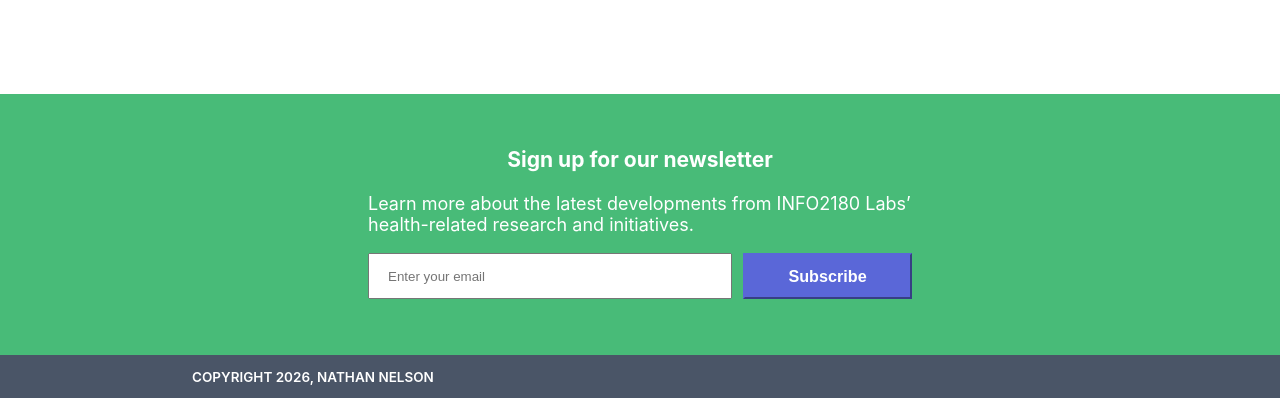
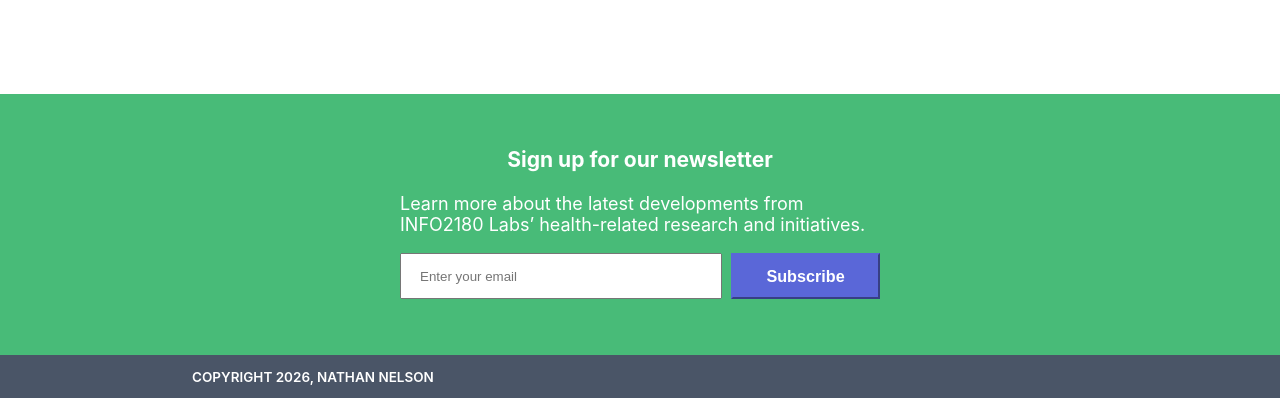
Before and after one commit to collisionnathan55/info2180-project1, a plain HTML site: page index.html in a window 1280 px wide. Shown: the part 1685-2083 px from the top of the page. Drawn offline with Linux system fonts and the light colour scheme.

Commit message:
Dynamically aligned newsletter content.

```diff
--- a/styles.css
+++ b/styles.css
@@ -218,12 +218,18 @@ main {
 .newsletter {
     padding-top: 2rem;
     padding-bottom: 3.5rem;
-    padding-left: 23rem;
-    padding-right: 23rem;
+
+    display:flex;
+    flex-direction: column;
+    align-items: center;
 
     background-color: #48BB78;
     color: white;
 }
+.newsletter > .container {
+    width: 30rem;
+}
+
 .newsletter > div > h3 {
     text-align: center;
 }
@@ -260,6 +266,5 @@ main {
 .message > p {
     margin: 0;
     padding: 0;
-
     margin-top: 1rem;
 }
```
